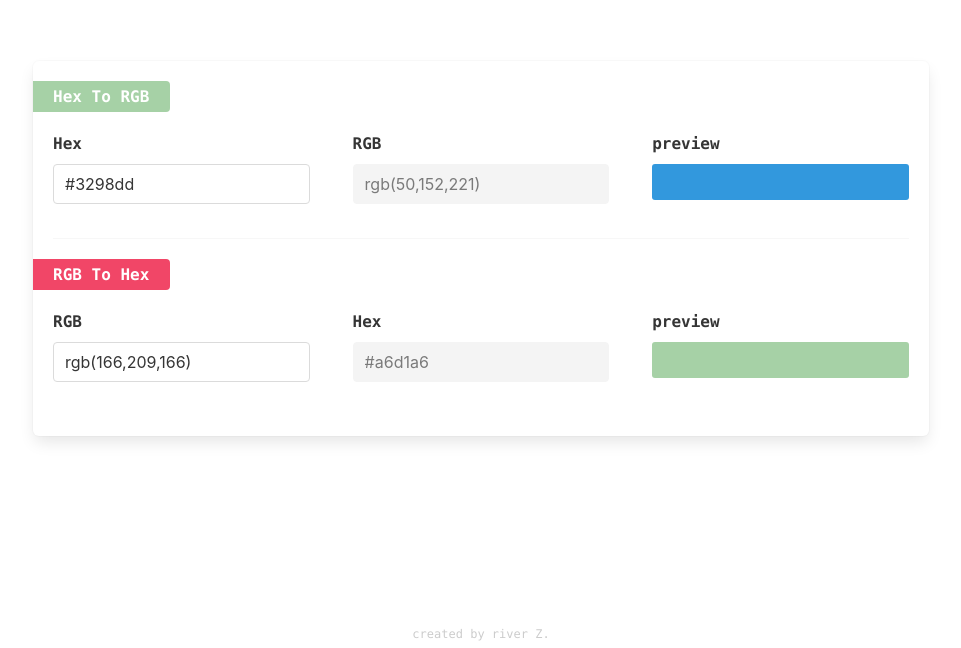
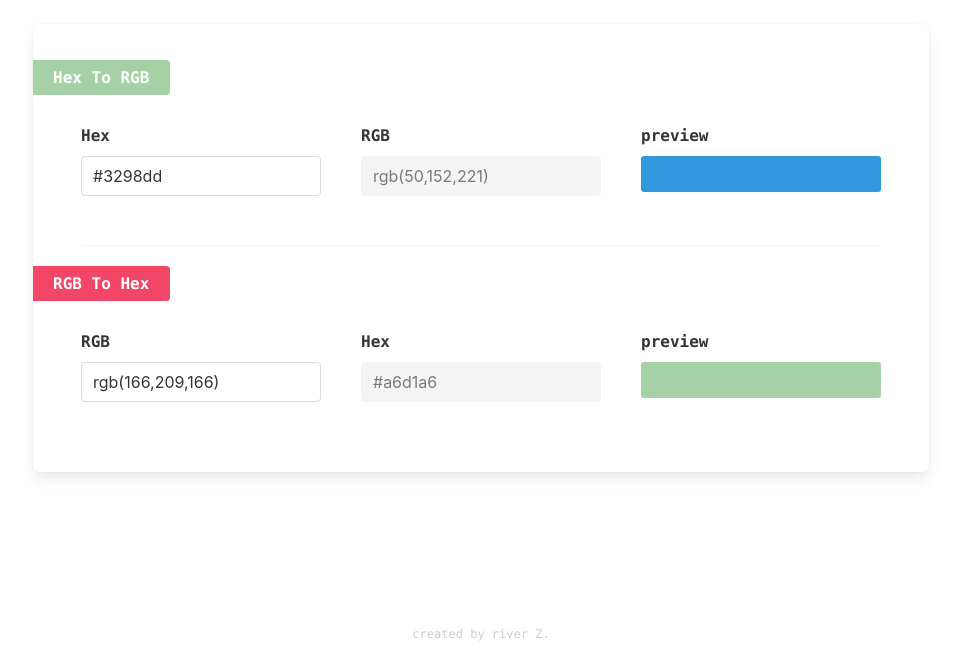
Before and after one commit to laputaz/color-converter, a website: page index.html in a window 1280 px wide. Shown: the part 152-800 px from the top of the page, without its empty margins (159-1120 px from the left). Drawn offline with nearby package versions, Linux system fonts and the light colour scheme.

Commit message:
fix:修改样式

```diff
--- a/demo.css
+++ b/demo.css
@@ -17,7 +17,7 @@ body {
     0 0 0 1px rgba(10, 10, 10, 0.02);
   color: #4a4a4a;
   display: block;
-  padding: 1.25rem;
+  padding: 2.25rem 3em;
 }
 section {
   display: grid;
@@ -25,16 +25,16 @@ section {
   gap: 5%;
 }
 h1 {
-  line-height: 31px;
+  line-height: 35px;
   font-weight: 700;
-  margin-bottom: 20px;
+  margin-bottom: 29px;
   width: 137px;
   color: #fff;
   position: relative;
   border-radius: 0 04px 4px 0;
   background: #a6d1a6;
   font-size: 16px;
-  left: -20px;
+  left: -48px;
   padding: 0 20px;
 }
 .preview {
--- a/index.html
+++ b/index.html
@@ -3,7 +3,9 @@
 
 <div id="app">
   <h1>Hex To RGB</h1>
-  <section style="border-bottom: #f7f7f7 1px solid;margin-bottom: 20px;">
+  <section
+    style="border-bottom: 1px solid rgb(247, 247, 247);padding-bottom: 15px;margin-bottom: 20px;"
+  >
     <b-field label="Hex">
       <b-input v-model="hex" placeholder="#xxxxxx" maxlength="7"></b-input>
     </b-field>
```
